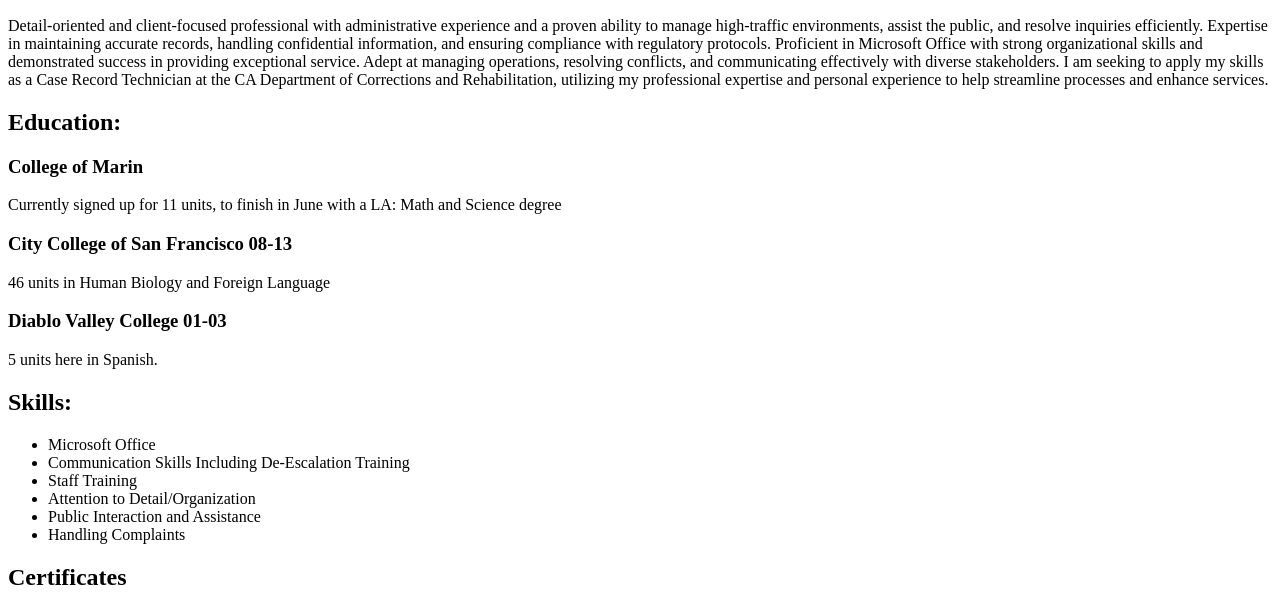
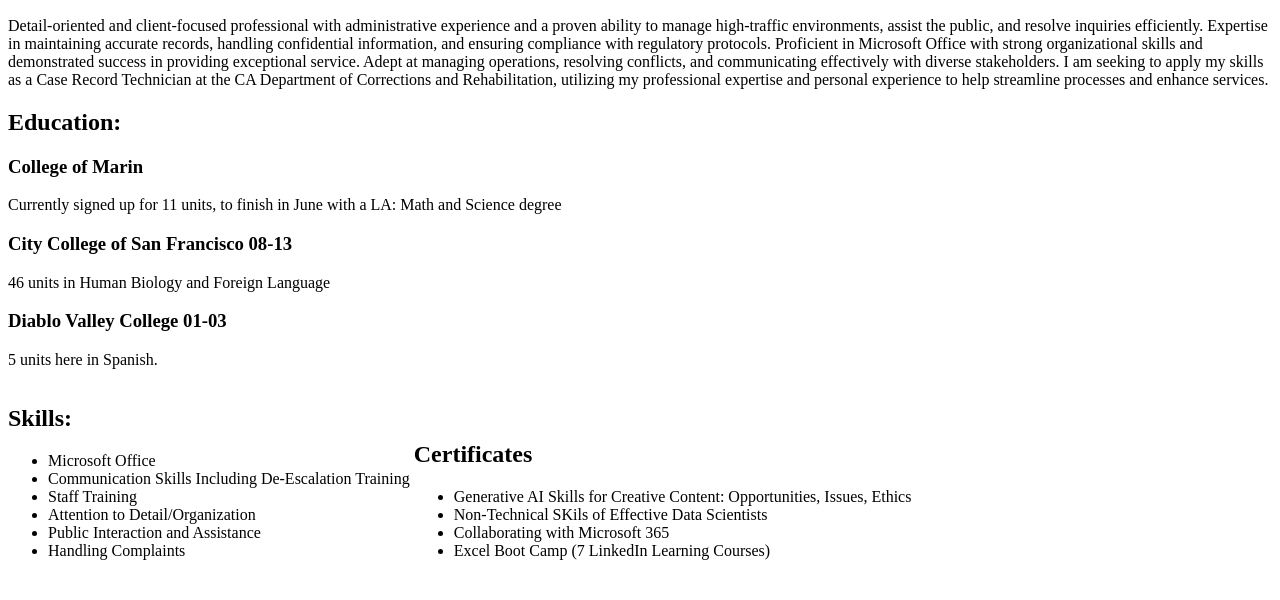
Before and after one commit to eschamun/eschamun, a plain HTML site: page index.html in a window 1280 px wide. Shown: the part 136-736 px from the top of the page. Drawn offline with Linux system fonts and the light colour scheme; files that its build step writes are made by us from their sources.

Commit message:
Update style.css
skill and cert to inline-block

```diff
--- a/style.css
+++ b/style.css
@@ -1,3 +1,6 @@
 #skills {
-
+  display: inline-block;
 }
+#certificates {
+  display: inline-block;
+}
```
